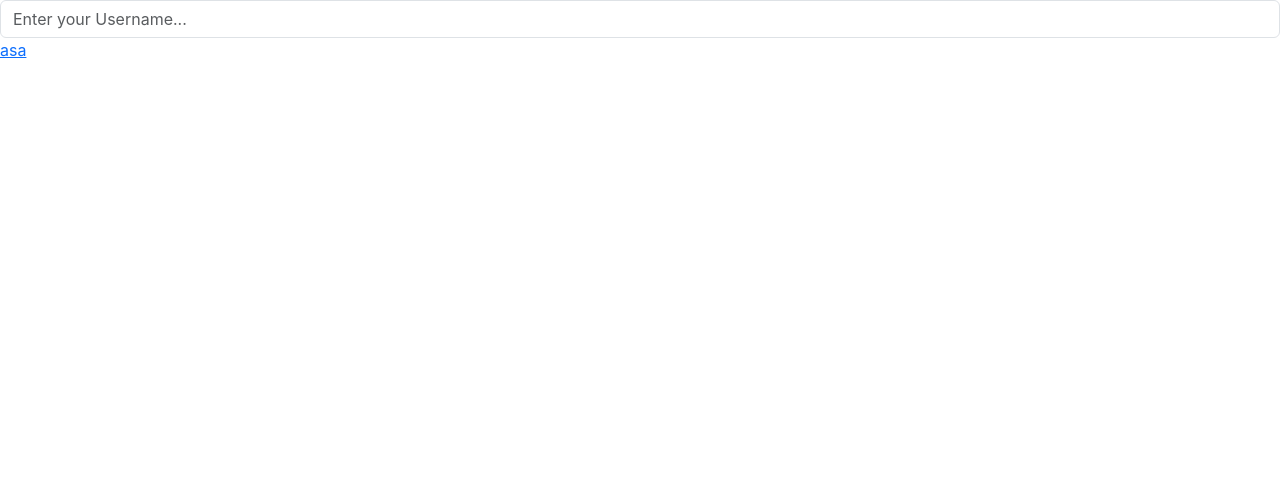
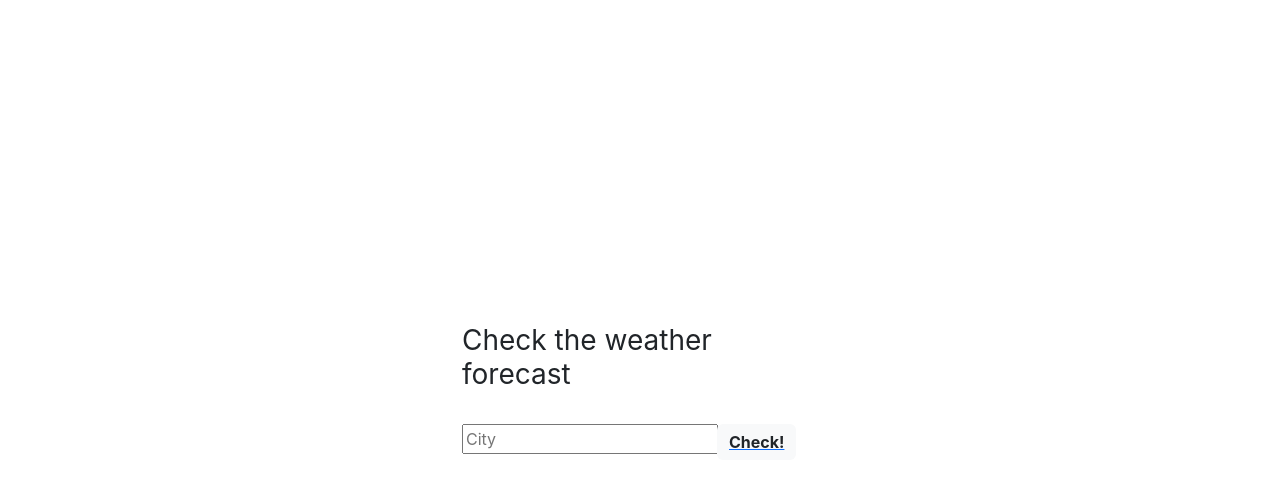
Before and after one commit to mohankumarhd/React-Weather-App, a React (Create React App) app: page / in a window 1280 px wide. Shown: the top 492 px of the page. Built offline with nearby package versions, Linux system fonts and the light colour scheme.

Commit message:
Added styles - level 1

```diff
--- a/src/App.js
+++ b/src/App.js
@@ -11,12 +11,14 @@ function App() {
   return (
     <>
       <WeatherAppContext.Provider value={{ searchInput, setSearchInput }}>
+        <div className="container-fluid">
           <BrowserRouter>
             <Routes>
               <Route path="/" exact element={<Home />}></Route>
               <Route path="/details" exact element={<Details />}></Route>
             </Routes>
           </BrowserRouter>
+        </div>
       </WeatherAppContext.Provider>
     </>
   );
--- a/src/components/SearchBar.jsx
+++ b/src/components/SearchBar.jsx
@@ -19,8 +19,10 @@ function SearchBar() {
         <input
           type="text"
           id="username"
-          className="form-control"
-          placeholder="Enter your Username..."
+          className="form-controlrounded check-button "
+          placeholder="City"
+          aria-describedby="search-addon "
+          aria-label="Search"
           onBlur={handleSearchInput}
         />
       </form>
--- a/src/components/WeatherDisplay.jsx
+++ b/src/components/WeatherDisplay.jsx
@@ -1,5 +1,6 @@
 import { useEffect, useState } from "react";
 import WeatherApiService from "../api/WeatherApi";
+import { Link } from "react-router-dom";
 
 function WeatherDisplay(props) {
   const [currentWeather, setCurrentWeather] = useState(null);
@@ -25,6 +26,7 @@ function WeatherDisplay(props) {
 
   return (
     <>
+      <Link to="/">Home</Link>
       <h2>Current Weather</h2>
 
       {weather != null ? <p>{"description: " + weather.description}</p> : null}
--- a/src/index.js
+++ b/src/index.js
@@ -4,7 +4,7 @@ import jQuery from "jquery";
 import Popper from "popper.js";
 import bootstrap from "bootstrap/dist/js/bootstrap";
 import bootstarp from "bootstrap/dist/css/bootstrap.css";
-import "./index.css";
+import "./styles.css";
 import App from "./App";
 import reportWebVitals from "./reportWebVitals";
 import * as mdb from "mdb-ui-kit";
--- a/src/pages/Home.jsx
+++ b/src/pages/Home.jsx
@@ -4,8 +4,30 @@ import SearchBar from "../components/SearchBar";
 function Home() {
   return (
     <>
-      <SearchBar />
-      <Link to="/details">asa</Link>
+      <section className="vh-100">
+        <div className="container py-5 h-100">
+          <div className="row d-flex justify-content-center align-items-center h-100">
+            <div className="col-md-8 col-lg-6 col-xl-4">
+              <h3 className="mb-4 pb-2 fw-normal">
+                Check the weather forecast
+              </h3>
+
+              <div className="input-group rounded mb-3">
+                <SearchBar />
+
+                <Link to="/details">
+                  <span
+                    className="input-group-text border-0 fw-bold "
+                    id="search-addon"
+                  >
+                    Check!
+                  </span>
+                </Link>
+              </div>
+            </div>
+          </div>
+        </div>
+      </section>
     </>
   );
 }
--- a/src/index.css
+++ b/src/styles.css
@@ -11,3 +11,8 @@ code {
   font-family: source-code-pro, Menlo, Monaco, Consolas, 'Courier New',
     monospace;
 }
+
+
+.check-button {
+
+}
```
Lines whose indentation alone changed are shown as unchanged.
